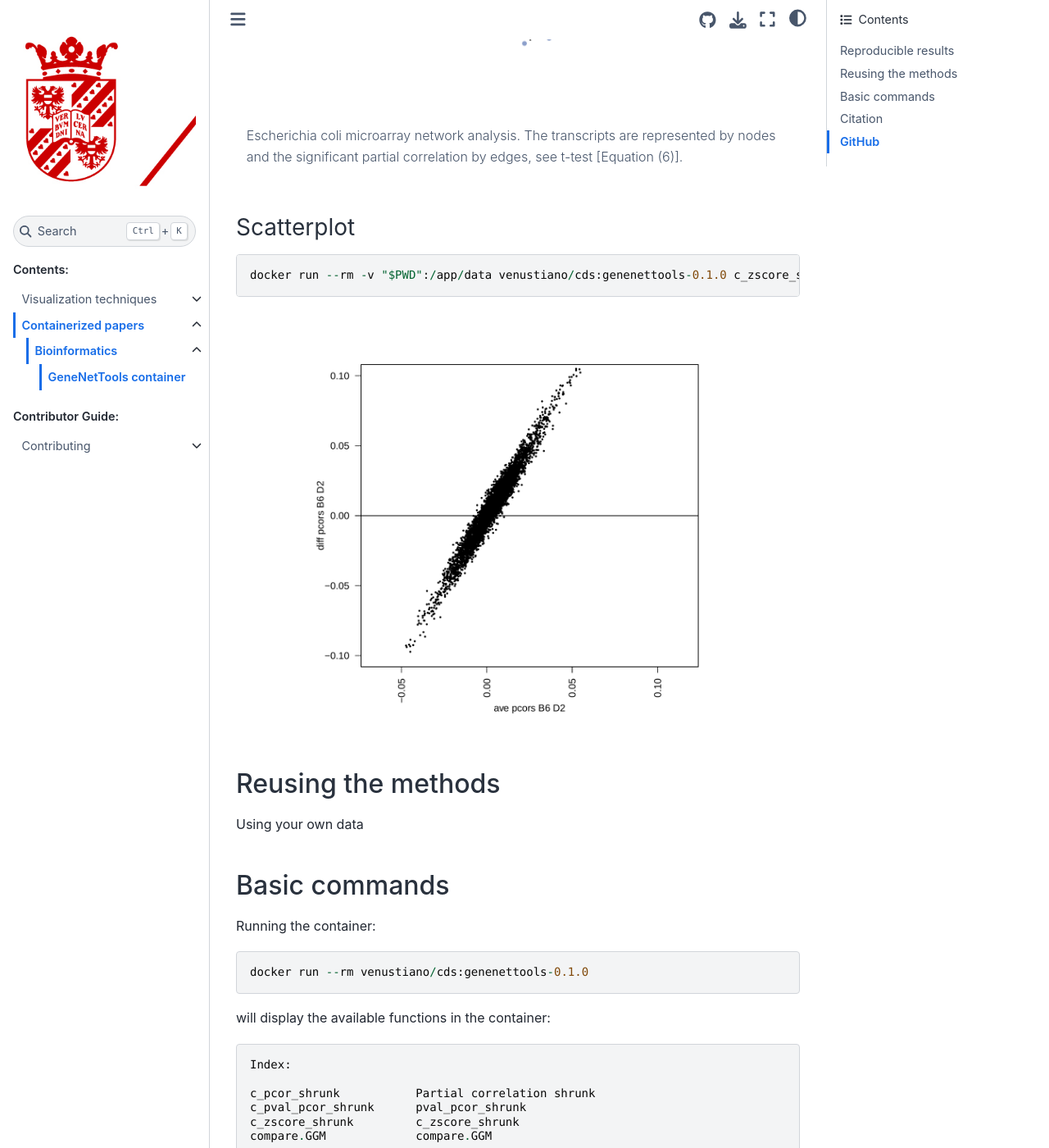
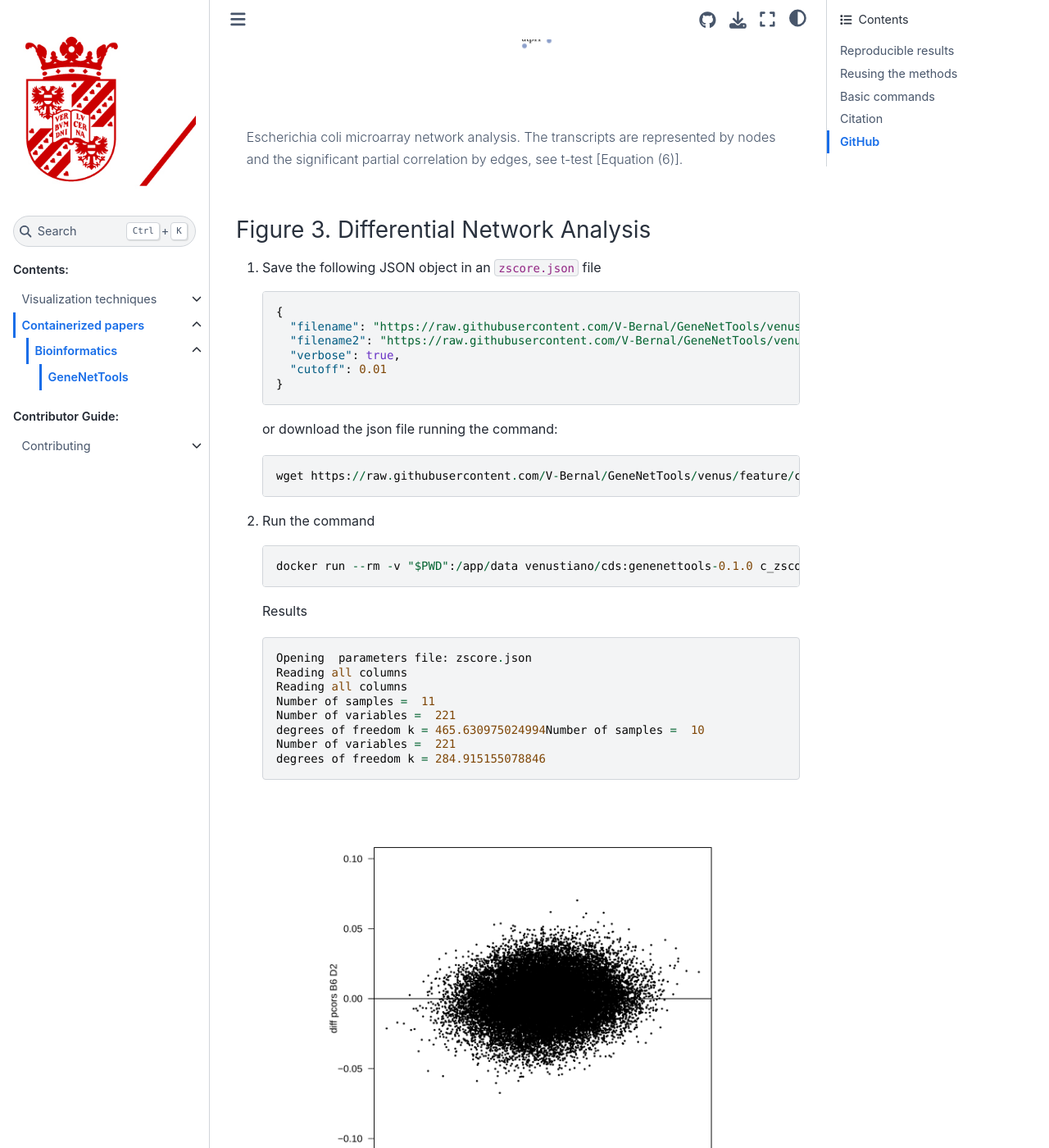
Before and after one commit to rijksuniversiteit-groningen/docker-cds, a Sphinx documentation site: the page built from docs/source/papers/statistics/GeneNetTools/GeneNetTools.rst, in a window 1280 px wide and 1400 px high, scrolled down 2413 px. Shown: the whole window at 82% size. Built offline with Sphinx 7.4.7 and the Sphinx Book theme 1.1.4, drawn with Linux system fonts in a browser that asks for light colours; cross-references to code outside the pages are shown as plain code; some of the changed text lies outside the part shown.

Commit message:
Improve GeneNetTools Docs

```diff
--- a/docs/source/papers/statistics/GeneNetTools/GeneNetTools.rst
+++ b/docs/source/papers/statistics/GeneNetTools/GeneNetTools.rst
@@ -19,36 +19,34 @@
 Reproducible results
 ********************
 
-Figure 2 (b)
-------------
+Figure 2 (b). Partial Correlations Plot
+---------------------------------------
 
-#. Save the following JSON object in an ``ecoli.json`` file.
+#. Save the following JSON object in an ``shrunk.json`` file
 
-   ::
+   .. code-block:: json
 
       {
-        "filename":"ecoli.csv",
-        "verbose": true,
-        "cutoff": 0.01
-	}
+          "filename":"https://raw.githubusercontent.com/V-Bernal/GeneNetTools/venus/feature/container/GeneNetTools/tests/testthat/data/ecoli.csv",
+	  "verbose": true,
+	  "cutoff": 0.01
+      }
 
-#. Download ``ecoli.csv`` running the command
+   or download the file running the command::
 
-   ::
-
-      wget https://raw.githubusercontent.com/V-Bernal/GeneNetTools/venus/feature/container/GeneNetTools/tests/testthat/data/ecoli.csv
+     wget https://raw.githubusercontent.com/V-Bernal/GeneNetTools/venus/feature/container/GeneNetTools/tests/testthat/params/shrunk.json
 
 #. Run the command
 
    ::
 
-      docker run --rm -v "$PWD":/app/data venustiano/cds:genenettools-0.1.0 c_pcor_shrunk ecoli.json
+      docker run --rm -v "$PWD":/app/data venustiano/cds:genenettools-0.1.0 c_pcor_shrunk shrunk.json
 
    Results
 
    ::
 
-      Opening  parameters file: ecoli.json
+      Opening  parameters file: shrunk.json
       Reading all columns
       Number of samples =  9
       Number of variables =  102
@@ -80,16 +78,47 @@
   represented by nodes and the significant partial correlation by
   edges, see t-test [Equation (6)].
 
-Scatterplot
------------
+Figure 3. Differential Network Analysis
+---------------------------------------
 
-::
+#. Save the following JSON object in an ``zscore.json`` file
 
-   docker run --rm -v "$PWD":/app/data venustiano/cds:genenettools-0.1.0 c_zscore_shrunk ecoli.json
+   .. code-block:: json
 
-.. figure:: ../../../_static/scatter-1.png
-  :width: 500
-  :alt: scatter plot
+      {
+	"filename": "https://raw.githubusercontent.com/V-Bernal/GeneNetTools/venus/feature/container/GeneNetTools/tests/testthat/data/DBA_2J.csv",
+	"filename2": "https://raw.githubusercontent.com/V-Bernal/GeneNetTools/venus/feature/container/GeneNetTools/tests/testthat/data/C57BL_6J.csv",
+	"verbose": true,
+	"cutoff": 0.01
+      }
+
+   or download the json file running the command::
+
+     wget https://raw.githubusercontent.com/V-Bernal/GeneNetTools/venus/feature/container/GeneNetTools/tests/testthat/params/zscore.json
+
+#. Run the command
+
+   ::
+
+      docker run --rm -v "$PWD":/app/data venustiano/cds:genenettools-0.1.0 c_zscore_shrunk zscore.json
+
+   Results
+
+   ::
+
+      Opening  parameters file: zscore.json
+      Reading all columns
+      Reading all columns
+      Number of samples =  11
+      Number of variables =  221
+      degrees of freedom k = 465.630975024994Number of samples =  10
+      Number of variables =  221
+      degrees of freedom k = 284.915155078846
+
+   .. figure:: ../../../_static/scatter-1.png
+      :width: 500
+      :alt: scatter plot
+
 
 Reusing the methods
 *******************
@@ -119,7 +148,7 @@
 container will stop running and the `--rm` flag will remove it.
 
 Function documentation
-~~~~~~~~~~~~~~~~~~~~~~
+----------------------
 
 The ``help`` flag.
 
```
Also changed, not shown: other parts of docs/source/papers/statistics/GeneNetTools/GeneNetTools.rst (+4 -4 lines), docs/source/_static/scatter-1.png.
